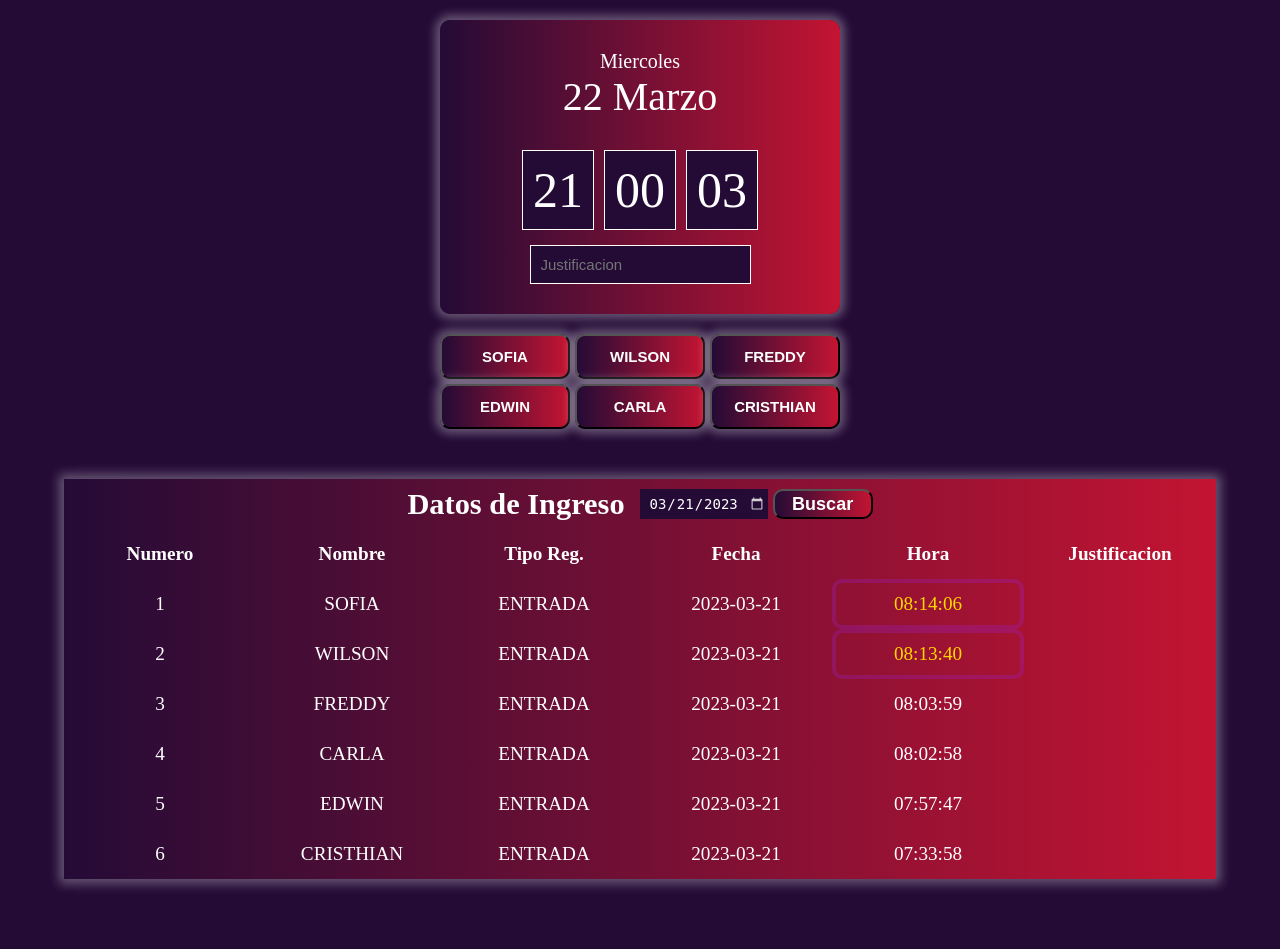
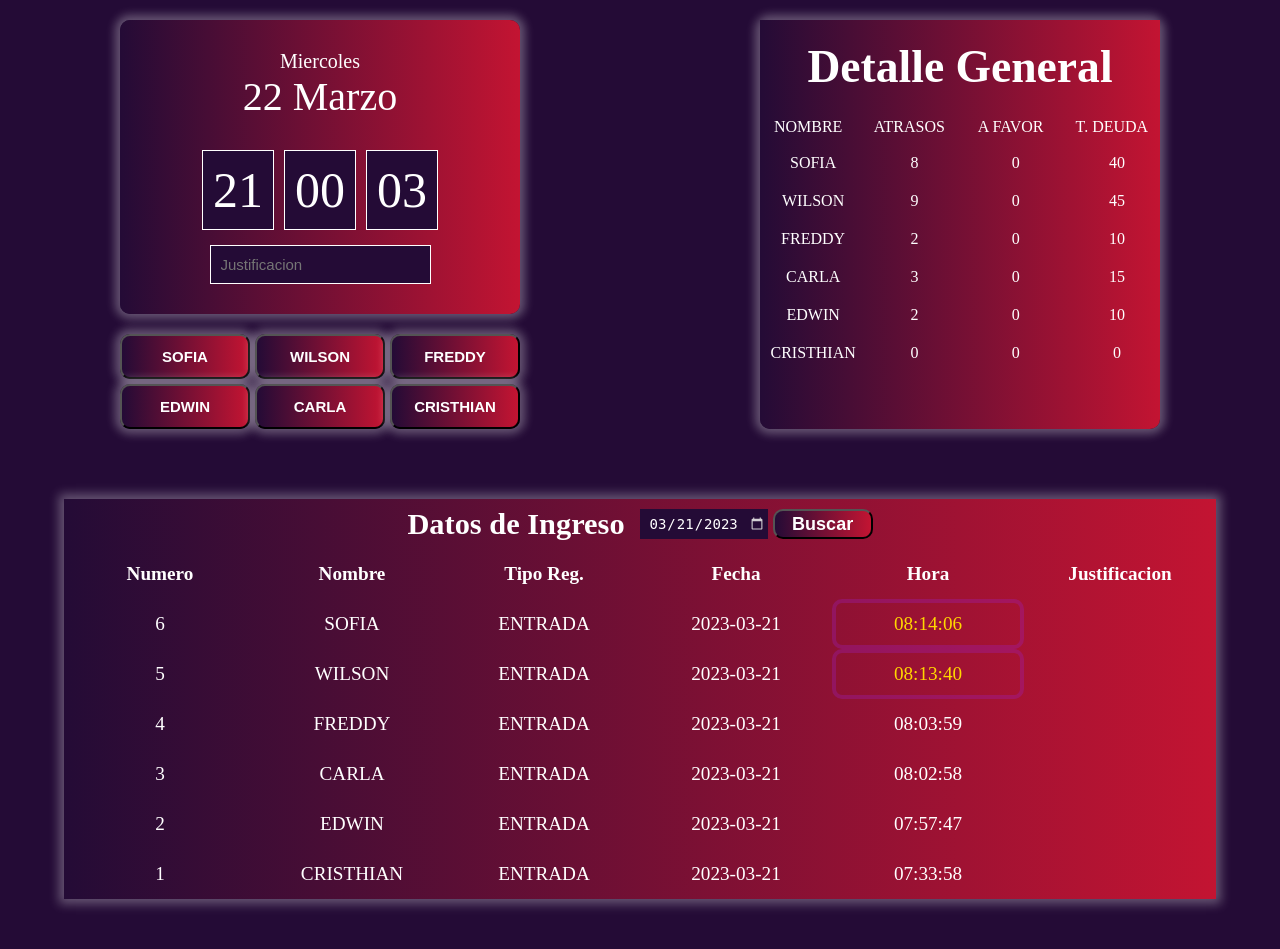
Before and after one commit to Cristhian-Paucara/reloj, a PHP site: page / in a window 1280 px wide. Before the commit the page ends 889 px from the top, so only its background shows below. Run offline with PHP 8.4, Linux system fonts and the light colour scheme; data comes from the database, SQL or seed files in the repository; both versions use the stored data as it was after the commit; some libraries are stand-ins or nearby versions.

Commit message:
tabla datos generales

```diff
--- a/index.php
+++ b/index.php
@@ -16,6 +16,8 @@
 </head>
 <body>
     <form action="" method="post">
+        <div class="cont_principal">
+            <div class="cont_registro">
                 <div class="reloj">
                     <p class="dia" id="dia">--</p>
                     <p class="mes" id="mes">--</p>
@@ -26,7 +28,6 @@
                     </div>
                     <input type="text" name="justifi" placeholder = "Justificacion">
                 </div>
-
                 <div class="boton">
                     <input type="submit" name="sofia" id="sofia" value="SOFIA">
                     <input type="submit" name="wilson" id="wilson" value="WILSON">
@@ -35,7 +36,39 @@
                     <input type="submit" name="carla" id="carla" value="CARLA">
                     <input type="submit" name="cristhian" id="cristhian" value="CRISTHIAN">
                 </div>
-
+            </div>
+            <div class="general">
+                <div class="detalle_total">
+                    <div class="det_titulo">
+                        <h2>Detalle General</h2>
+                    </div>
+                    <div class="subtitulos">
+                        <p>NOMBRE</p>
+                        <p>ATRASOS</p>
+                        <p>A FAVOR</p>
+                        <p>T. DEUDA</p>
+                    </div>
+                    <div class="informacion">
+                        <?php
+                            $select2 = "select (select a.nombre from funcionarios a where a.id=b.id) as nombre,
+                            (select count(*) from registros where hora > '08:05:59' and id = b.id and justificativo = '') as total,
+                            (select count(*) from registros where afavor <> 0 and id = b.id) as afavor,
+                            ((select count(*) from registros where hora > '08:05:59' and id = b.id and justificativo = '')*5) as t_general
+                            from registros b
+                            where b.fecha = '$filtroFecha'
+                            order by b.fecha desc, b.hora desc";
+                            $resultado2 = $db->query($select2);
+                            while($row2 = $resultado2->fetchArray()){
+                        ?>
+                            <div class="td_nombre"><?php echo $row2["nombre"];?></div>
+                            <div class="td_nombre"><?php echo $row2["total"];?></div>
+                            <div class="td_nombre"><?php echo $row2["afavor"];?></div>
+                            <div class="td_nombre"><?php echo $row2["t_general"];?></div>
+                        <?php }?>
+                    </div>
+                </div>
+            </div>
+        </div>
         <div class="tabla">
             <div class="tb-title">Datos de Ingreso
                 <input type="date" name="filtro" id="filtrofecha" value="<?php echo $filtroFecha?>">
@@ -48,7 +81,7 @@
             <div class="tb-header">Hora</div>
             <div class="tb-header">Justificacion</div>
             <?php
-            $select = "select ROW_NUMBER () over () as fila,(select a.nombre from funcionarios a where a.id=b.id) as nombre,
+            $select = "select ROW_NUMBER () over (ORDER BY b.hora asc) as fila,(select a.nombre from funcionarios a where a.id=b.id) as nombre,
             b.tipo,b.fecha,b.hora,b.justificativo from registros b
             where b.fecha = '$filtroFecha'
             order by b.fecha desc, b.hora desc";
--- a/style.css
+++ b/style.css
@@ -6,6 +6,10 @@
 
 body{
     background-color: #240b36;
+}
+.cont_principal{
+    display: grid;
+    grid-template-columns: repeat(2, 1fr);
 }
 .reloj{
     width: 400px;
@@ -135,3 +139,47 @@ body{
     opacity: 0.9;
     filter: invert(0.9);
 }
+/*DETALLE TOTAL*/
+.general{
+    width: 400px;
+    background: linear-gradient(to right,#240b36,#c31432);
+    color: #ffffff;
+    text-align: center;
+    margin: 20px auto;
+    border-radius: 10px;
+    user-select: none;
+    box-shadow: 0px 0px 10px 5px rgba(255, 255, 255, 0.3);
+}
+.det_titulo{
+    grid-column-start: 1;
+    grid-column-end: 5;
+    background: linear-gradient(to right,#240b36,#c31432);
+    display: flex;
+    align-items: center;
+    justify-content: center;
+    font-weight: bold;
+    font-size: 1.9em;
+    padding-top: 20px;
+    margin-bottom: 25px;
+}
+.subtitulos{
+    width: 400px;
+    margin: 10px auto;
+    display: grid;
+    grid-template-columns: repeat(4, 1fr);
+    grid-gap: 5px 5px;
+}
+.informacion{
+    width: 400px;
+    margin: 5px auto;
+    display: grid;
+    grid-template-columns: repeat(4, 1fr);
+    grid-gap: 5px 5px;
+}
+.col-inf{
+    font-size: 1em;
+    text-align: left;
+}
+.td_nombre{
+    padding: 7.5px 0 7.5px 10px;
+}
```
Also changed, not shown: usuarios.db. Lines whose indentation alone changed are shown as unchanged.
